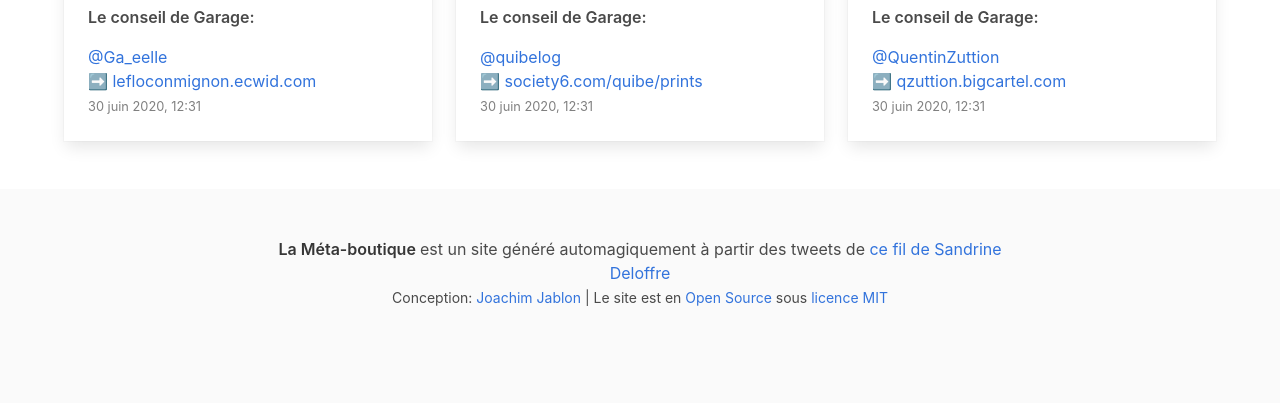
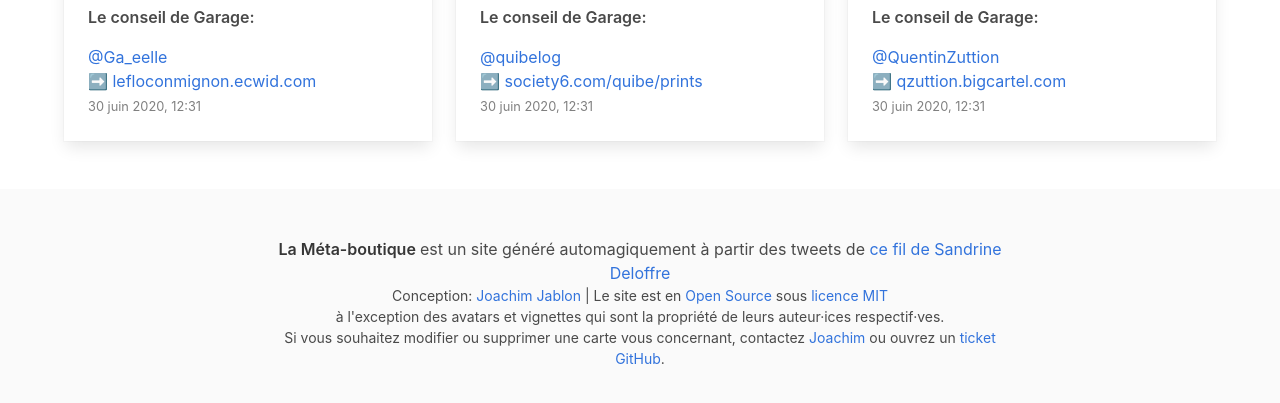
Before and after one commit to ewjoachim/metaboutique, a plain HTML site: page index.html in a window 1280 px wide. Shown: the part 10170-10573 px from the top of the page. Drawn offline with Linux system fonts and the light colour scheme.

Commit message:
deploy: fb83c3110dac2124849725935876336ab8faf4e2

```diff
--- a/index.html
+++ b/index.html
@@ -2278,13 +2278,19 @@
             est un site généré automagiquement à partir des tweets de
             <a href="https://twitter.com/sandrine2loffre/status/1277912722638876672">ce fil de Sandrine Deloffre</a>
           </p>
-          <p>
-            <small>
+          <small>
+            <p>
               Conception: <a href="https://twitter/com/ewjoachim">Joachim Jablon</a>
               | Le site est en <a href="https://github.com/ewjoachim/metaboutique">Open Source</a>
-              sous <a href="https://github.com/ewjoachim/metaboutique/blob/master/LICENSE">licence MIT</a>
-            </small>
-          </p>
+              sous <a href="https://github.com/ewjoachim/metaboutique/blob/master/LICENSE">licence MIT</a><br>
+              à l'exception des avatars et vignettes qui sont la propriété de leurs auteur·ices respectif·ves.
+            </p>
+            <p>
+              Si vous souhaitez modifier ou supprimer une carte vous concernant, contactez
+              <a href="https://twitter/com/ewjoachim">Joachim</a> ou ouvrez un
+              <a href="https://github.com/ewjoachim/metaboutique/issues/new">ticket GitHub</a>.
+            </p>
+          </small>
         </div>
       </div>
     </div>
```
